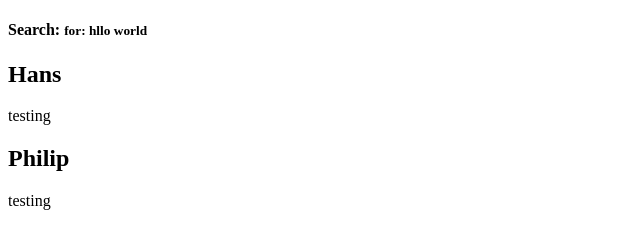
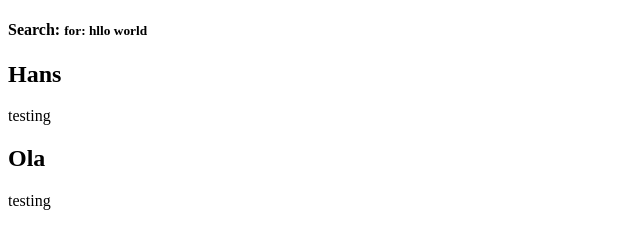
Before and after one commit to sn4h/svelte-play, a SvelteKit app: page / in a window 1280 px wide. Shown: the top 233 px of the page, without its empty margins (0-640 px from the left). Built offline with nearby package versions, Linux system fonts and the light colour scheme.

Commit message:
changed names

```diff
--- a/src/routes/+page.svelte
+++ b/src/routes/+page.svelte
@@ -8,7 +8,7 @@
             name: "Hans",
             reknown: "testing"
         },{
-            name: "Philip",
+            name: "Ola",
             reknown: "testing"
         },{
             name: "Joachim",
```
